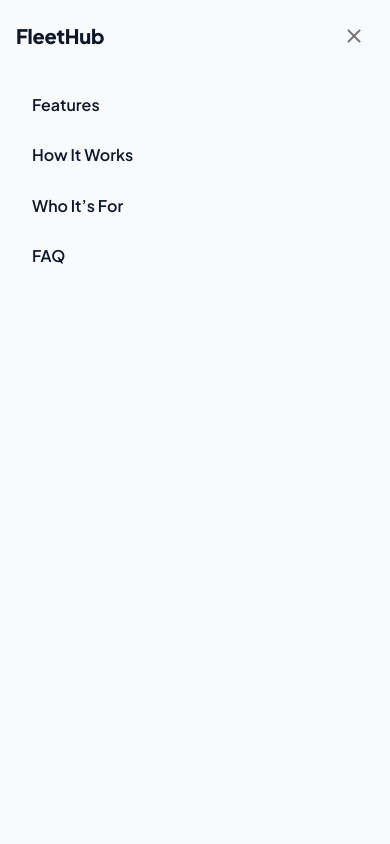
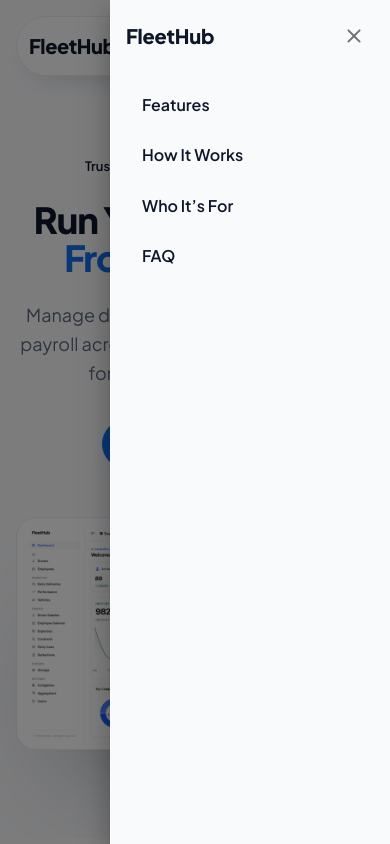
Before and after one commit to FahadAlduaij/fleethub-web, a React (Vite) app: page / in a window 390 px wide. Both pictures are taken after a click on the button "Open menu". Shown: the top 844 px of the page. Built offline with nearby package versions, Linux system fonts and the light colour scheme.

Commit message:
Restore the mobile nav drawer to a 280px side panel

```diff
--- a/src/components/Navbar.jsx
+++ b/src/components/Navbar.jsx
@@ -106,7 +106,7 @@
         onClose={() => setOpen(false)}
         slotProps={{
           paper: {
-            sx: { width: '100vw', maxWidth: '100%', bgcolor: 'background.default', p: 2 },
+            sx: { width: 280, maxWidth: '80%', bgcolor: 'background.default', p: 2 },
           },
         }}
       >
```
